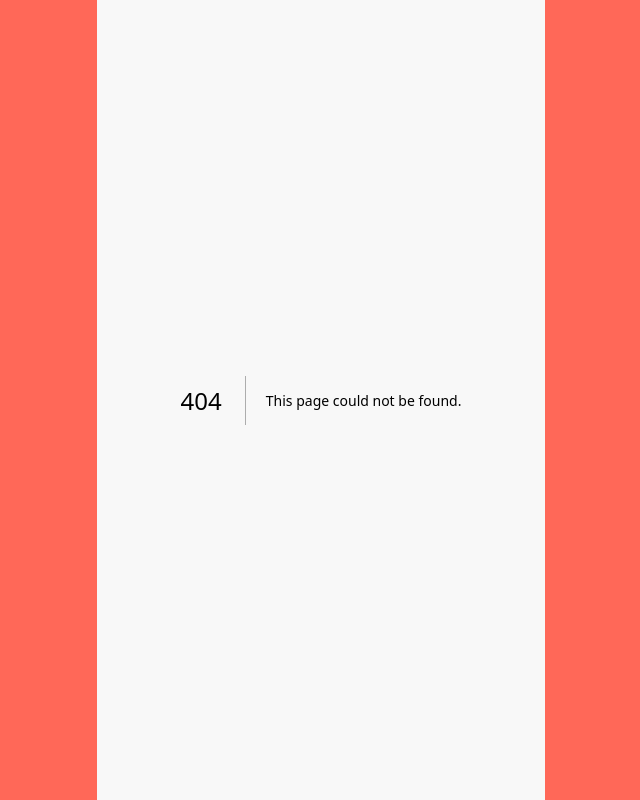
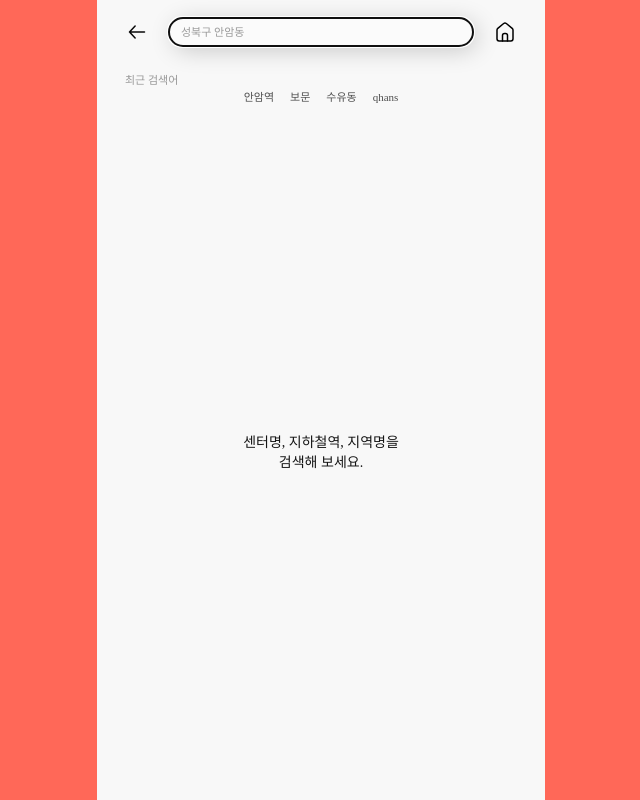
Before and after one commit to Matthewsann/ddodak, a Next.js app: page /search in a window 1280 px wide. Before the commit this address had no page. Shown: the whole page, without its empty margins (319-959 px from the left). Built offline with nearby package versions, Linux system fonts and the light colour scheme; a web font is replaced by a local one.

Commit message:
feat: search page view

```diff
--- a/app/map/search-header.tsx
+++ b/app/components/search-header.tsx
@@ -1,16 +1,20 @@
+"use client";
+
 import Link from "next/link";
-import Icons from "../components/icons";
+import Icons from "./icons";
 import { useRouter } from "next/navigation";
 
 export default function SearchHeader({
   openFilter,
+  noFilter,
 }: {
-  openFilter: () => void;
+  openFilter?: () => void;
+  noFilter?: boolean;
 }) {
   const router = useRouter();
 
   return (
-    <div className="w-full flex flex-col bg-background px-4 py-2 shadow z-10">
+    <div className="w-full flex flex-col bg-background px-4 py-2">
       <div className="flex items-center justify-between gap-2">
         <button
           className="btn btn-ghost btn-circle"
@@ -21,19 +25,22 @@ export default function SearchHeader({
         <input
           className="h-7 px-3 rounded-full w-full bg-footer shadow-float font-medium text-[11px] placeholder:text-black/40"
           placeholder="성북구 안암동"
+          autoFocus={noFilter}
         />
         <Link className="btn btn-ghost btn-circle" href={"/"}>
           <Icons.Home className="shrink-0" />
         </Link>
       </div>
+      {!noFilter && (
         <div className="flex items-center">
           <button
             className="btn btn-ghost btn-circle"
-          onClick={() => openFilter()}
+            onClick={() => openFilter && openFilter()}
           >
             <Icons.Filter className="shrink-0" />
           </button>
         </div>
+      )}
     </div>
   );
 }
--- a/app/header.tsx
+++ b/app/header.tsx
@@ -1,3 +1,4 @@
+import Link from "next/link";
 import Icons from "./components/icons";
 import Logo from "@/../public/logo.svg";
 
@@ -9,9 +10,9 @@ export default function Header() {
           <Logo />
         </div>
         <div className="flex gap-1">
-          <button className="btn btn-ghost btn-circle">
+          <Link href={"/search"} className="btn btn-ghost btn-circle">
             <Icons.Search />
-          </button>
+          </Link>
           <button className="btn btn-ghost btn-circle">
             <Icons.Signout />
           </button>
--- a/app/map/page.tsx
+++ b/app/map/page.tsx
@@ -2,7 +2,7 @@
 
 import { useState } from "react";
 import MapContainer from "./map/container";
-import SearchHeader from "./search-header";
+import SearchHeader from "../components/search-header";
 import SearchFilter from "./search-filter";
 import SearchResult from "./search-result";
 
@@ -12,7 +12,9 @@ export default function Map() {
   return (
     <>
       <div className="w-full h-full flex flex-col">
-        <SearchHeader openFilter={() => setIsFilterOpen(true)} />
+        <div className="shadow z-10">
+          <SearchHeader openFilter={() => setIsFilterOpen(true)} />
+        </div>
         <div className="w-full h-full bg-green-400">
           <MapContainer />
         </div>
--- /dev/null
+++ b/app/search/page.tsx
@@ -0,0 +1,23 @@
+import SearchHeader from "@/components/search-header";
+
+export default function Search() {
+  return (
+    <div className="w-full flex flex-col h-[100dvh]">
+      <SearchHeader noFilter />
+      <div className="text-[11px] font-medium text-black/40 px-7 mt-2">
+        최근 검색어
+      </div>
+      <div className="flex justify-center gap-4 font-medium text-black/70 text-[11px]">
+        <div>안암역</div>
+        <div>보문</div>
+        <div>수유동</div>
+        <div>qhans</div>
+      </div>
+      <div className="w-full h-full text-center flex items-center justify-center font-medium text-sm">
+        센터명, 지하철역, 지역명을
+        <br />
+        검색해 보세요.
+      </div>
+    </div>
+  );
+}
```
Lines whose indentation alone changed are shown as unchanged.
